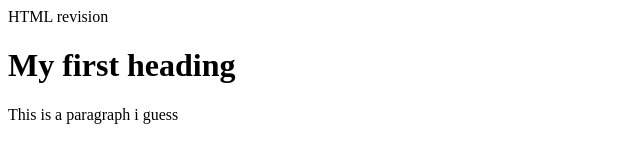
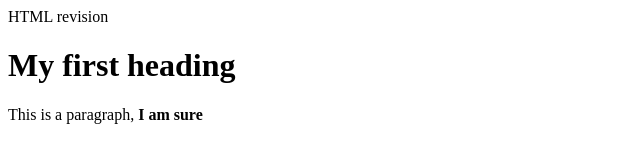
Before and after one commit to adavatsaa/myprj01, a plain HTML site: page index.html in a window 1280 px wide. Shown: the full height of the page, 0-640 px from the left. Drawn offline with Linux system fonts and the light colour scheme.

Commit message:
Checking my new changes are reflected on the repo

```diff
--- a/index.html
+++ b/index.html
@@ -3,6 +3,6 @@
     <head>HTML revision</head>
     <body>
         <h1>My first heading</h1>
-        <p>This is a paragraph i guess</p>
+        <p>This is a paragraph, <b>I am sure</b></p>
     </body>
 </html>
```
